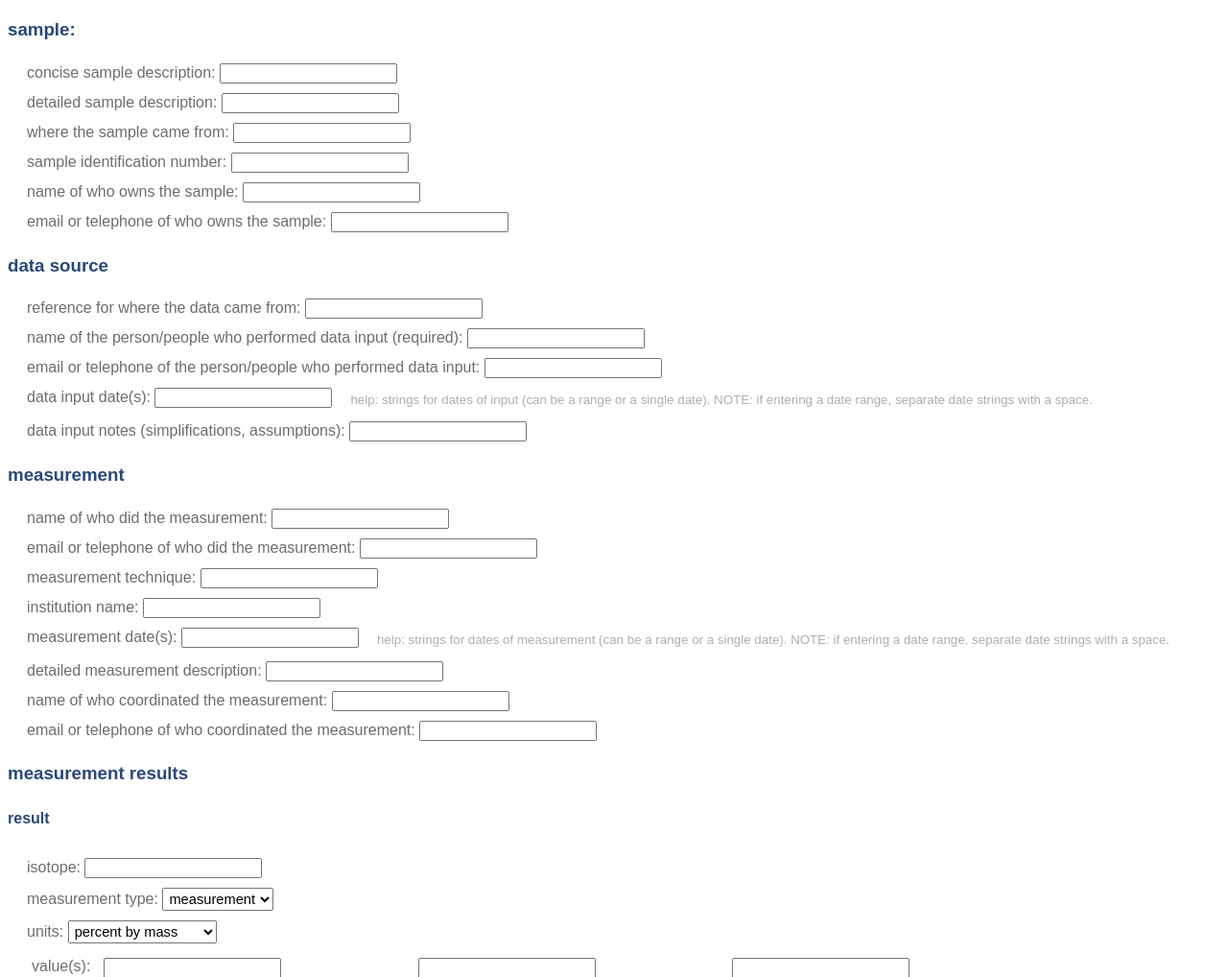
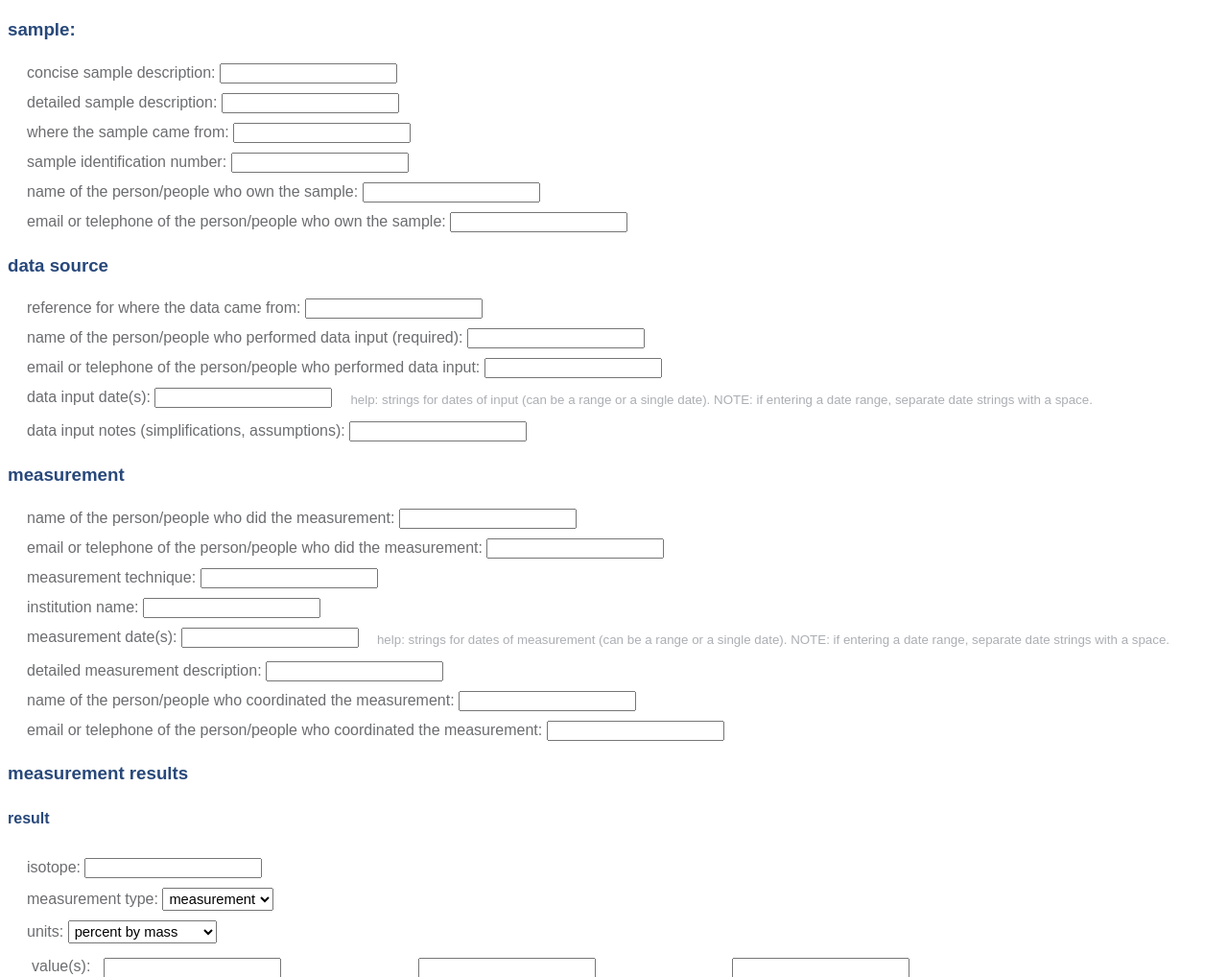
Before and after one commit to pnnl/Radiopurity-database-assistant, a Python web app: template templates/insert.html in a window 1280 px wide. Shown: the part 303-1321 px from the top of the page at 96% size. Run offline with Jinja, Linux system fonts and the light colour scheme; the template is opened without the code that fills it, so the values that code supplies are empty.

Commit message:
Wording correction on insert template

```diff
--- a/templates/insert.html
+++ b/templates/insert.html
@@ -67,12 +67,12 @@
             </div>
             <div>
                 <span>
-                    <p class="normal-text">name of who owns the sample: <input type="text" name="sample.owner.name"></p>
+                    <p class="normal-text">name of the person/people who own the sample: <input type="text" name="sample.owner.name"></p>
                 </span>
             </div>
             <div>
                 <span>
-                    <p class="normal-text">email or telephone of who owns the sample: <input type="text" name="sample.owner.contact"></p>
+                    <p class="normal-text">email or telephone of the person/people who own the sample: <input type="text" name="sample.owner.contact"></p>
                 </span>
             </div>
 
@@ -109,12 +109,12 @@
             <h3>measurement</h3>
             <div>
                 <span>
-                    <p class="normal-text">name of who did the measurement: <input type="text" name="measurement.practitioner.name"></p>
+                    <p class="normal-text">name of the person/people who did the measurement: <input type="text" name="measurement.practitioner.name"></p>
                 </span>
             </div>
             <div>
                 <span>
-                    <p class="normal-text">email or telephone of who did the measurement: <input type="text" name="measurement.practitioner.contact"></p>
+                    <p class="normal-text">email or telephone of the person/people who did the measurement: <input type="text" name="measurement.practitioner.contact"></p>
                 </span>
             </div>
             <div>
@@ -142,12 +142,12 @@
             </div>
             <div>
                 <span>
-                    <p class="normal-text">name of who coordinated the measurement: <input type="text" name="measurement.requestor.name"></p>
+                    <p class="normal-text">name of the person/people who coordinated the measurement: <input type="text" name="measurement.requestor.name"></p>
                 </span>
             </div>
             <div>
                 <span>
-                    <p class="normal-text">email or telephone of who coordinated the measurement: <input type="text" name="measurement.requestor.contact"></p>
+                    <p class="normal-text">email or telephone of the person/people who coordinated the measurement: <input type="text" name="measurement.requestor.contact"></p>
                 </span>
             </div>
 
```
